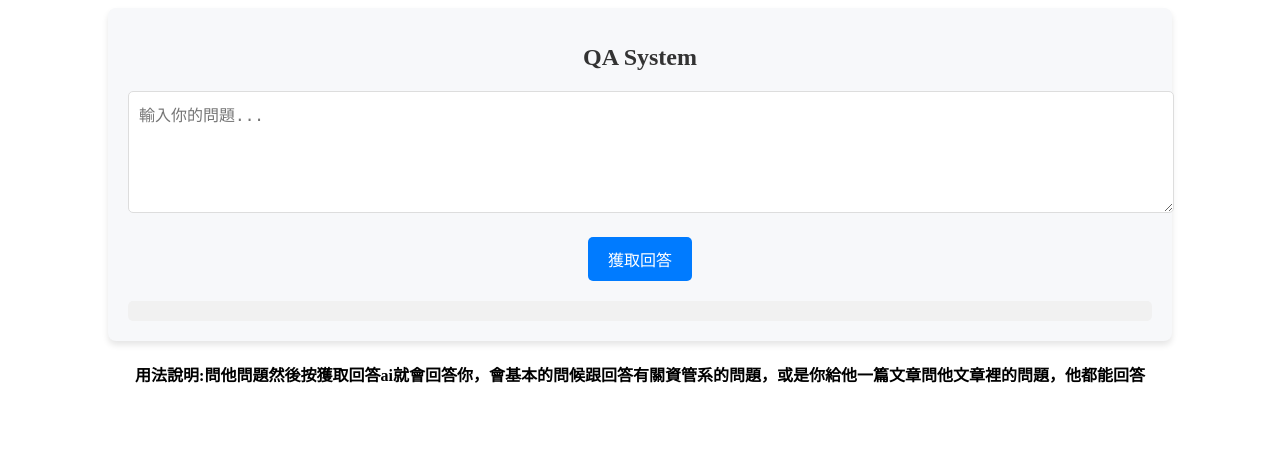
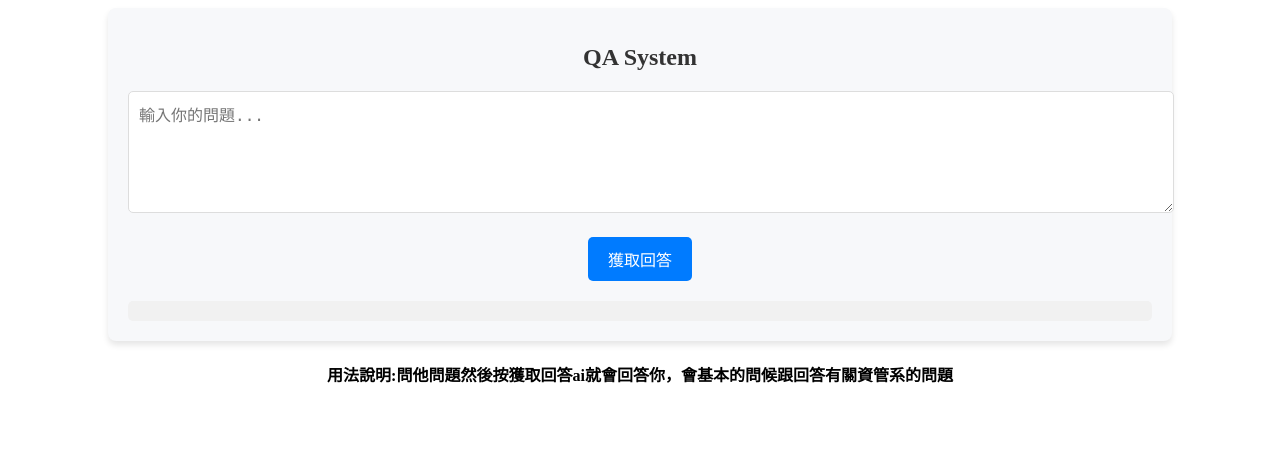
Before and after one commit to nick00151/bbb, a Flask app: page / in a window 1280 px wide. Shown: the top 466 px of the page. Run offline with Flask 3, Linux system fonts and the light colour scheme.

Commit message:
Update index.html

```diff
--- a/templates/index.html
+++ b/templates/index.html
@@ -14,7 +14,7 @@
         <div id="output" class="output"></div>
         <div id="loading" class="loading" style="display: none;">正在處理請求...</div>
     </div>
-    <center><h4>用法說明:問他問題然後按獲取回答ai就會回答你，會基本的問候跟回答有關資管系的問題，或是你給他一篇文章問他文章裡的問題，他都能回答</h4></center>
+    <center><h4>用法說明:問他問題然後按獲取回答ai就會回答你，會基本的問候跟回答有關資管系的問題</h4></center>
     <script>
         const userInput = document.getElementById("user_input");
         const submitBtn = document.getElementById("submit_btn");
```
